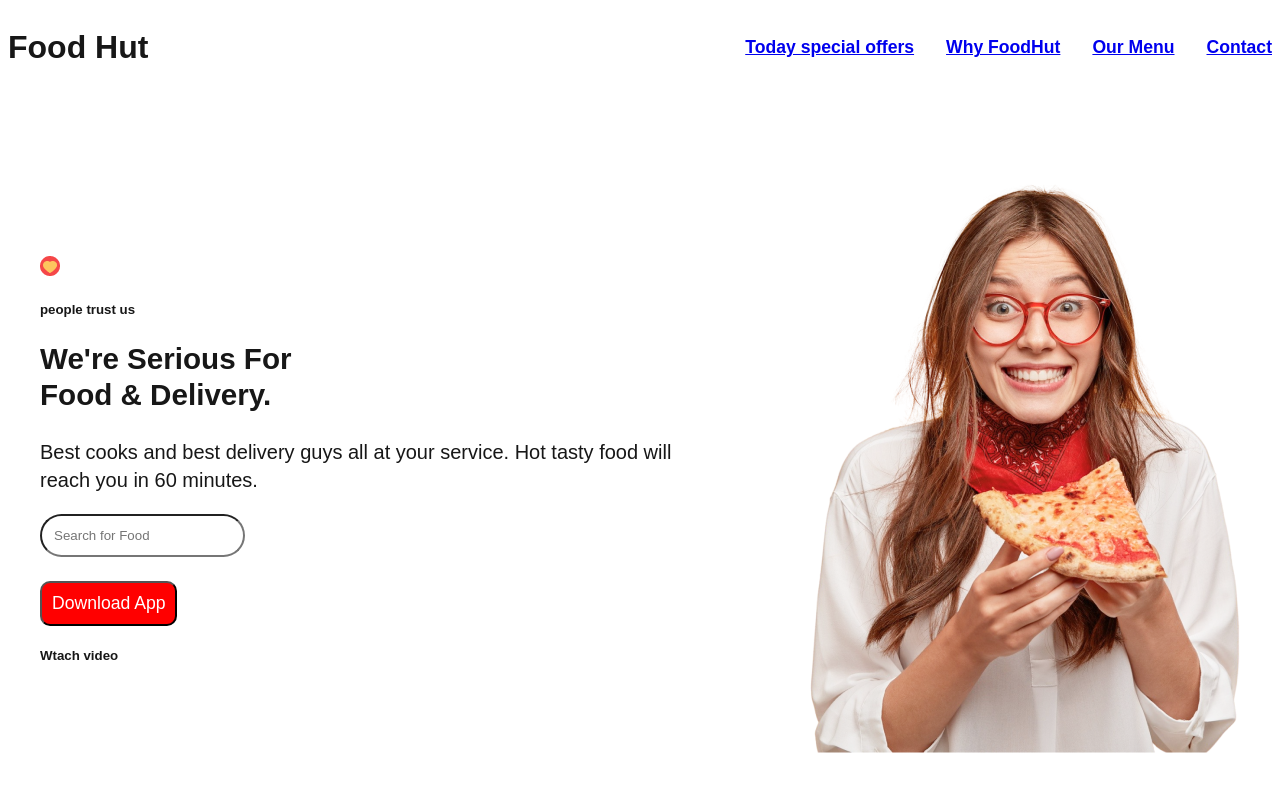
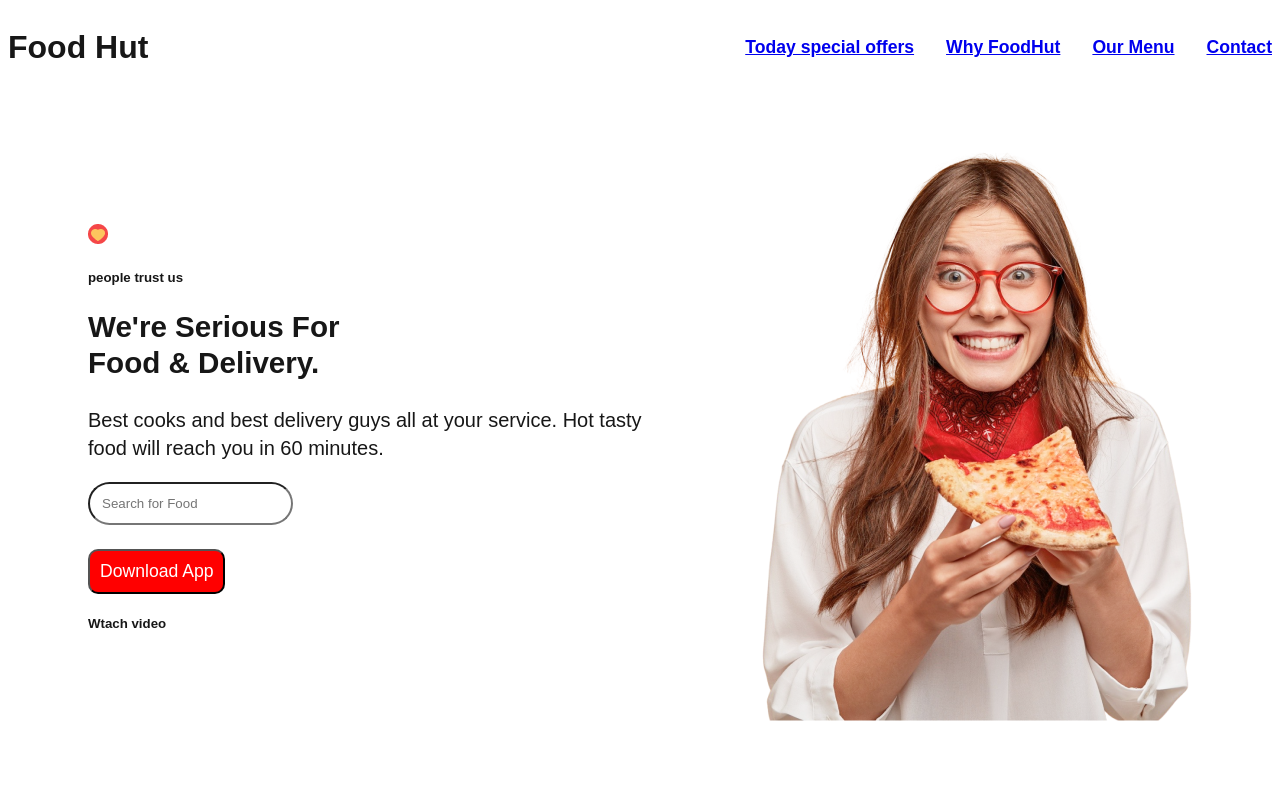
Before and after one commit to AliAkbarBrohiWebDeveloper/multi-page-website-custom-css, a Next.js app: page / in a window 1280 px wide. Shown: the top 800 px of the page. Built offline with nearby package versions, Linux system fonts and the light colour scheme.

Commit message:
Adding The project

```diff
--- a/src/app/Menu/page.tsx
+++ b/src/app/Menu/page.tsx
@@ -1,8 +1,6 @@
 import React from 'react'
 import "@/styles/menu.css"
 import Image from 'next/image'
-
-
 
 
 const menuImages=[{
@@ -83,10 +81,6 @@ menuImages.map((menu,index)=>(
 </div>
 
 
-
-
-
-
 ))
 
 
--- a/src/styles/hero.css
+++ b/src/styles/hero.css
@@ -1,6 +1,7 @@
 .top-section{
     margin-top: 4rem;
-    padding: 2rem;
+    padding-left: 5rem;
+    padding-right: 5rem;
 
 }
 .main-header{
--- a/src/styles/menu.css
+++ b/src/styles/menu.css
@@ -84,7 +84,7 @@ margin-left: 100px;
 
 .images-dev h4{
     color: red;
-    margin-left:130px;
+    padding-left: 8rem;
 }
 
 
```
